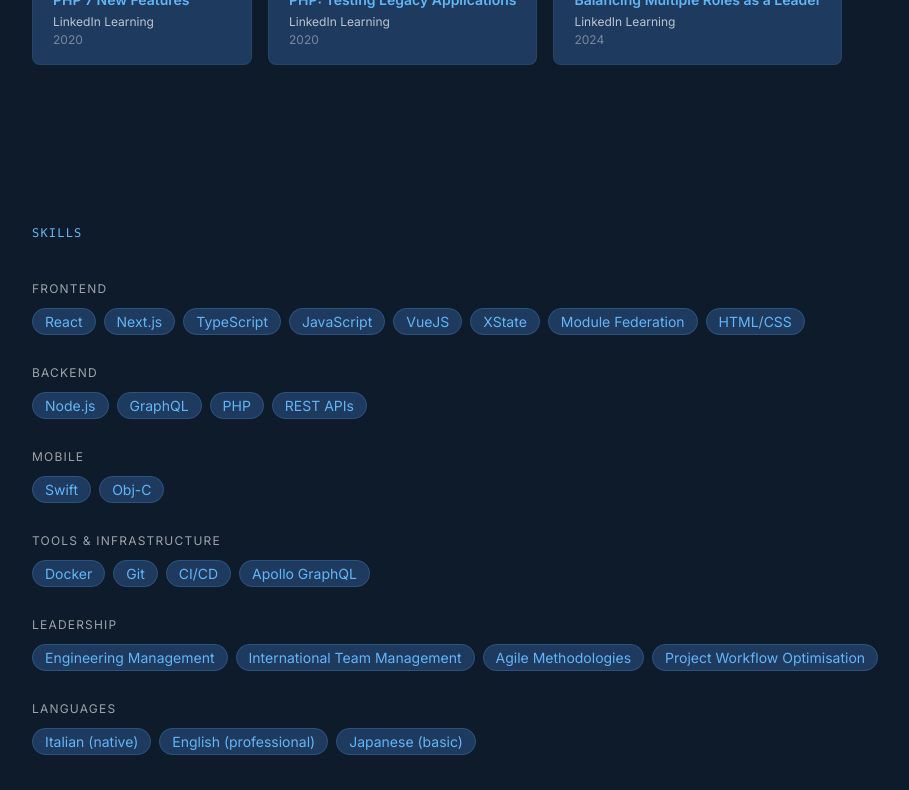
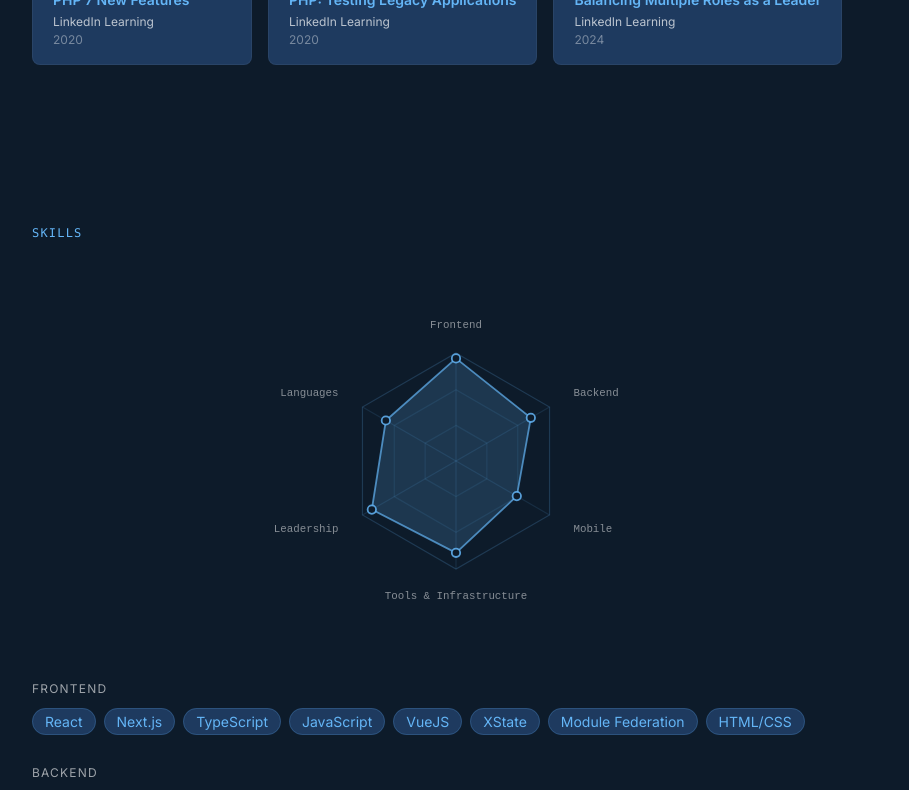
Before and after one commit to Vision87/alessio-dev, a Next.js app: page /en in a window 1280 px wide. Shown: the part 1960-2750 px from the top of the page, without its empty margins (184-1093 px from the left). Built offline with nearby package versions, Linux system fonts and the light colour scheme.

Commit message:
radial graph on skills

```diff
--- a/src/components/Skills.tsx
+++ b/src/components/Skills.tsx
@@ -1,19 +1,32 @@
 'use client'
 
+import { useState } from 'react'
 import { skills } from '@/content/data'
 import { useTranslations } from 'next-intl'
 import FadeIn from './FadeIn'
+import SkillsRadar from './SkillsRadar'
+
+// Subjective proficiency values (0–100) used to draw the radar chart.
+const PROFICIENCY: Record<string, number> = {
+  Frontend: 95,
+  Backend: 80,
+  Mobile: 65,
+  'Tools & Infrastructure': 85,
+  Leadership: 90,
+  Languages: 75,
+}
 
 export default function Skills() {
   const t = useTranslations('skills')
+  const [activeCategory, setActiveCategory] = useState<string | null>(null)
 
   const categoryLabels: Record<string, string> = {
-    'Frontend': t('categoryFrontend'),
-    'Backend': t('categoryBackend'),
-    'Mobile': t('categoryMobile'),
+    Frontend: t('categoryFrontend'),
+    Backend: t('categoryBackend'),
+    Mobile: t('categoryMobile'),
     'Tools & Infrastructure': t('categoryTools'),
-    'Leadership': t('categoryLeadership'),
-    'Languages': t('categoryLanguages'),
+    Leadership: t('categoryLeadership'),
+    Languages: t('categoryLanguages'),
   }
 
   const languageItems: Record<string, string> = {
@@ -21,6 +34,16 @@ export default function Skills() {
     'English (professional)': t('languageEnglish'),
     'Japanese (basic)': t('languageJapanese'),
   }
+
+  const categories = skills.map((g) => g.category)
+
+  function handleSelect(cat: string) {
+    setActiveCategory((prev) => (prev === cat ? null : cat))
+  }
+
+  const visibleGroups = activeCategory
+    ? skills.filter((g) => g.category === activeCategory)
+    : skills
 
   return (
     <section id="skills" aria-labelledby="skills-heading" className="py-24 px-6 max-w-4xl mx-auto">
@@ -32,8 +55,31 @@ export default function Skills() {
           {t('heading')}
         </h2>
       </FadeIn>
-      <div className="space-y-8">
-        {skills.map((group, i) => (
+
+      {/* Radar chart — tap/click a label to filter the tag grid below */}
+      <FadeIn delay={0.1}>
+        <SkillsRadar
+          categories={categories}
+          proficiencies={PROFICIENCY}
+          activeCategory={activeCategory}
+          onSelect={handleSelect}
+        />
+      </FadeIn>
+
+      {/* "Show all" reset — only visible when a category is active */}
+      {activeCategory && (
+        <div className="flex justify-center mt-5 mb-2">
+          <button
+            onClick={() => setActiveCategory(null)}
+            className="text-xs font-mono text-[#64b5f6]/60 hover:text-[#64b5f6] transition-colors px-3 py-1 rounded border border-[#64b5f6]/20 hover:border-[#64b5f6]/50"
+          >
+            ← show all
+          </button>
+        </div>
+      )}
+
+      <div className="space-y-8 mt-10">
+        {visibleGroups.map((group, i) => (
           <FadeIn key={group.category} delay={i * 0.08}>
             <div>
               <h3 className="text-white/60 text-xs uppercase tracking-widest mb-3">
@@ -43,9 +89,7 @@ export default function Skills() {
                 {group.items.map((item) => (
                   <li key={`${group.category}-${item}`}>
                     <span className="px-3 py-1 bg-[#1e3a5f] text-[#64b5f6] text-sm rounded-full border border-[#64b5f6]/20">
-                      {group.category === 'Languages'
-                        ? (languageItems[item] ?? item)
-                        : item}
+                      {group.category === 'Languages' ? (languageItems[item] ?? item) : item}
                     </span>
                   </li>
                 ))}
--- /dev/null
+++ b/src/components/SkillsRadar.tsx
@@ -0,0 +1,135 @@
+'use client'
+
+import { motion, useReducedMotion } from 'framer-motion'
+
+// ── Geometry constants ──────────────────────────────────────────────────────
+const W = 320
+const H = 300
+const CX = 160   // centre x
+const CY = 150   // centre y
+const R = 90     // outer ring radius
+const LR = 113   // label radius (beyond outer ring)
+const N = 6      // number of axes
+
+function axisAngle(i: number) {
+  return (Math.PI * 2 * i) / N - Math.PI / 2 // start at top, clockwise
+}
+
+function polarXY(r: number, i: number): [number, number] {
+  const a = axisAngle(i)
+  return [CX + r * Math.cos(a), CY + r * Math.sin(a)]
+}
+
+function hexPoints(r: number) {
+  return Array.from({ length: N }, (_, i) => polarXY(r, i).join(',')).join(' ')
+}
+
+// ── Component ───────────────────────────────────────────────────────────────
+
+interface Props {
+  categories: string[]
+  proficiencies: Record<string, number>
+  activeCategory: string | null
+  onSelect: (cat: string) => void
+}
+
+export default function SkillsRadar({ categories, proficiencies, activeCategory, onSelect }: Props) {
+  const reduced = useReducedMotion()
+
+  const polyPoints = categories
+    .map((cat, i) => polarXY(R * ((proficiencies[cat] ?? 0) / 100), i).join(','))
+    .join(' ')
+
+  return (
+    <svg
+      aria-hidden="true"
+      viewBox={`0 0 ${W} ${H}`}
+      className="w-full max-w-xs sm:max-w-sm mx-auto"
+    >
+      {/* Background grid rings at 33 / 66 / 100 % */}
+      {[0.33, 0.66, 1].map((lvl) => (
+        <polygon
+          key={lvl}
+          points={hexPoints(R * lvl)}
+          fill="none"
+          stroke="#64b5f6"
+          strokeOpacity={lvl === 1 ? 0.2 : 0.1}
+          strokeWidth="1"
+        />
+      ))}
+
+      {/* Axis spokes */}
+      {categories.map((_, i) => {
+        const [x2, y2] = polarXY(R, i)
+        return (
+          <line
+            key={i}
+            x1={CX} y1={CY}
+            x2={x2} y2={y2}
+            stroke="#64b5f6"
+            strokeOpacity={0.12}
+            strokeWidth="1"
+          />
+        )
+      })}
+
+      {/* Proficiency polygon — fades in on mount */}
+      <motion.polygon
+        points={polyPoints}
+        fill="#64b5f6"
+        fillOpacity={0.18}
+        stroke="#64b5f6"
+        strokeWidth="1.5"
+        strokeOpacity={0.7}
+        initial={reduced ? {} : { opacity: 0 }}
+        animate={{ opacity: 1 }}
+        transition={{ duration: 0.7, ease: 'easeOut', delay: 0.15 }}
+      />
+
+      {/* Vertex dots */}
+      {categories.map((cat, i) => {
+        const pct = (proficiencies[cat] ?? 0) / 100
+        const [cx, cy] = polarXY(R * pct, i)
+        const isActive = activeCategory === cat
+        return (
+          <circle
+            key={cat}
+            cx={cx} cy={cy}
+            r={isActive ? 5 : 3.5}
+            fill={isActive ? '#64b5f6' : '#0d1b2a'}
+            stroke="#64b5f6"
+            strokeWidth="1.5"
+            strokeOpacity={0.85}
+            style={{ transition: 'r 0.15s ease, fill 0.15s ease' }}
+          />
+        )
+      })}
+
+      {/* Axis labels — clicking filters the tag grid */}
+      {categories.map((cat, i) => {
+        const [x, y] = polarXY(LR, i)
+        const cosA = Math.cos(axisAngle(i))
+        const anchor: 'start' | 'middle' | 'end' =
+          cosA > 0.1 ? 'start' : cosA < -0.1 ? 'end' : 'middle'
+        const isActive = activeCategory === cat
+
+        return (
+          <text
+            key={cat}
+            x={x}
+            y={y}
+            textAnchor={anchor}
+            dominantBaseline="middle"
+            fontSize="9"
+            fontFamily="ui-monospace,monospace"
+            fill={isActive ? '#64b5f6' : 'rgba(255,255,255,0.5)'}
+            style={{ cursor: 'pointer', transition: 'fill 0.15s ease' }}
+            onClick={() => onSelect(cat)}
+          >
+            {cat}
+          </text>
+        )
+      })}
+    </svg>
+  )
+}
```
Also changed, not shown: 1 other file (tests, documents, lock files or other folders).
